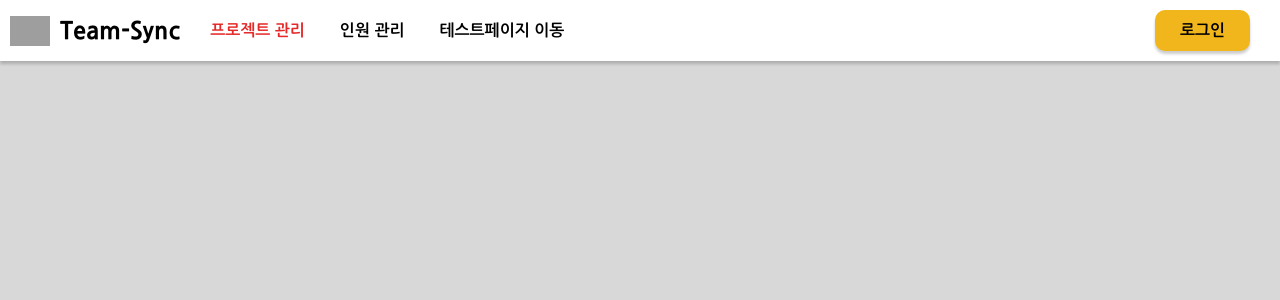
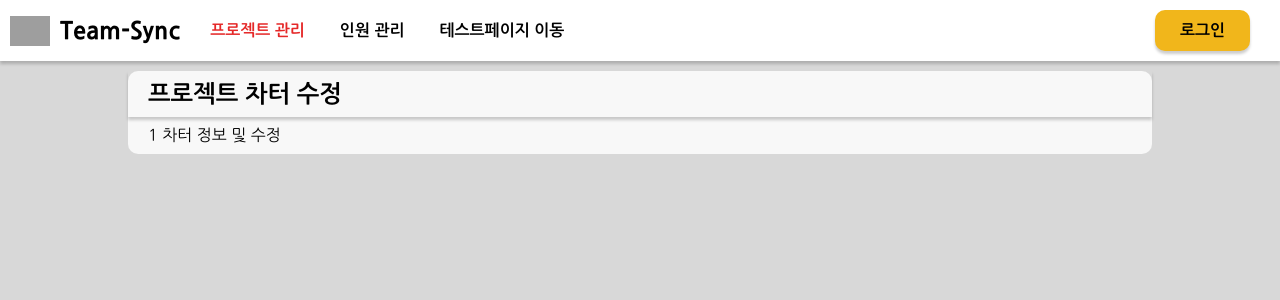
Before and after one commit to CSID-DGU/2024-2-SCS4031-PocketStone-6, a React (Create React App) app in the folder frontend/: page /project/1/charter in a window 1280 px wide. Shown: the top 300 px of the page. Built offline with nearby package versions, Linux system fonts and the light colour scheme; grey boxes are pictures that could not be loaded.

Commit message:
FE: [feat] 프로젝트 차터 수정 화면 라우터 연결

```diff
--- a/frontend/src/App.tsx
+++ b/frontend/src/App.tsx
@@ -11,6 +11,7 @@ import ProjectDetail from './routes/project/ProjectDetail';
 import EmployeeDetail from './routes/employee/EmployeeDetail';
 import S from 'App.module.css'
 import ProjectMember from 'routes/project/ProjectMember';
+import ProjectCharter from 'routes/project/ProjectCharter';
 
 function App() {
   return (
@@ -32,6 +33,7 @@ function App() {
           <Route path="/project" element={<Project />} />
           <Route path="/project/new" element={<ProjectNew />} />
           <Route path="/project/:id" element={<ProjectDetail />} />
+          <Route path="/project/:id/charter" element={<ProjectCharter />} />
           <Route path="/project/:id/member" element={<ProjectMember />} />
 
           {/* 인원 관리 */}
--- /dev/null
+++ b/frontend/src/routes/project/ProjectCharter.tsx
@@ -0,0 +1,19 @@
+import { useParams } from 'react-router-dom';
+import { MS } from 'styles';
+
+export default function ProjectCharter() {
+  const { id } = useParams();
+
+  return (
+    <div className={MS.container}>
+      <div className={MS.content}>
+        <div className={MS.contentTitle}>
+          <p>프로젝트 차터 수정</p>
+        </div>
+        <div className={MS.contentBox}>
+            <p>{id} 차터 정보 및 수정</p>
+        </div>
+      </div>
+    </div>
+  );
+}
--- a/frontend/src/routes/project/ProjectDetail.tsx
+++ b/frontend/src/routes/project/ProjectDetail.tsx
@@ -30,7 +30,9 @@ export default function ProjectDetail() {
               }}>
               프로젝트 차터 생성
             </button>
-            <button className={BS.WhiteBtn} onClick={() => {}}>
+            <button className={BS.WhiteBtn} onClick={() => {
+              navigate(`/project/${id}/charter`)
+            }}>
               프로젝트 차터 수정
             </button>
           </div>
```
